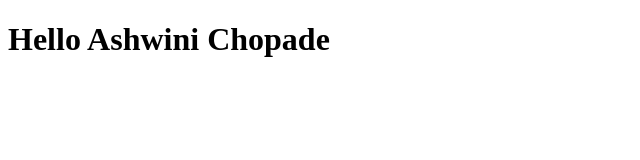
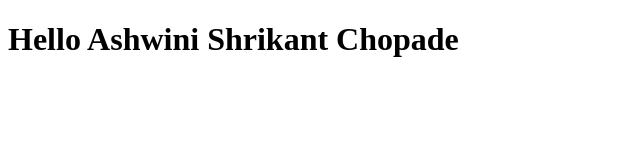
Before and after one commit to aniketvijay2002/learning-github, a plain HTML site: page index.html in a window 1280 px wide. Shown: the whole page, without its empty margins (0-640 px from the left). Drawn offline with Linux system fonts and the light colour scheme.

Commit message:
second commit

```diff
--- a/index.html
+++ b/index.html
@@ -6,6 +6,6 @@
     <title>Document</title>
 </head>
 <body>
-    <h1>Hello Ashwini Chopade</h1>
+    <h1>Hello Ashwini Shrikant Chopade</h1>
 </body>
 </html>
```
